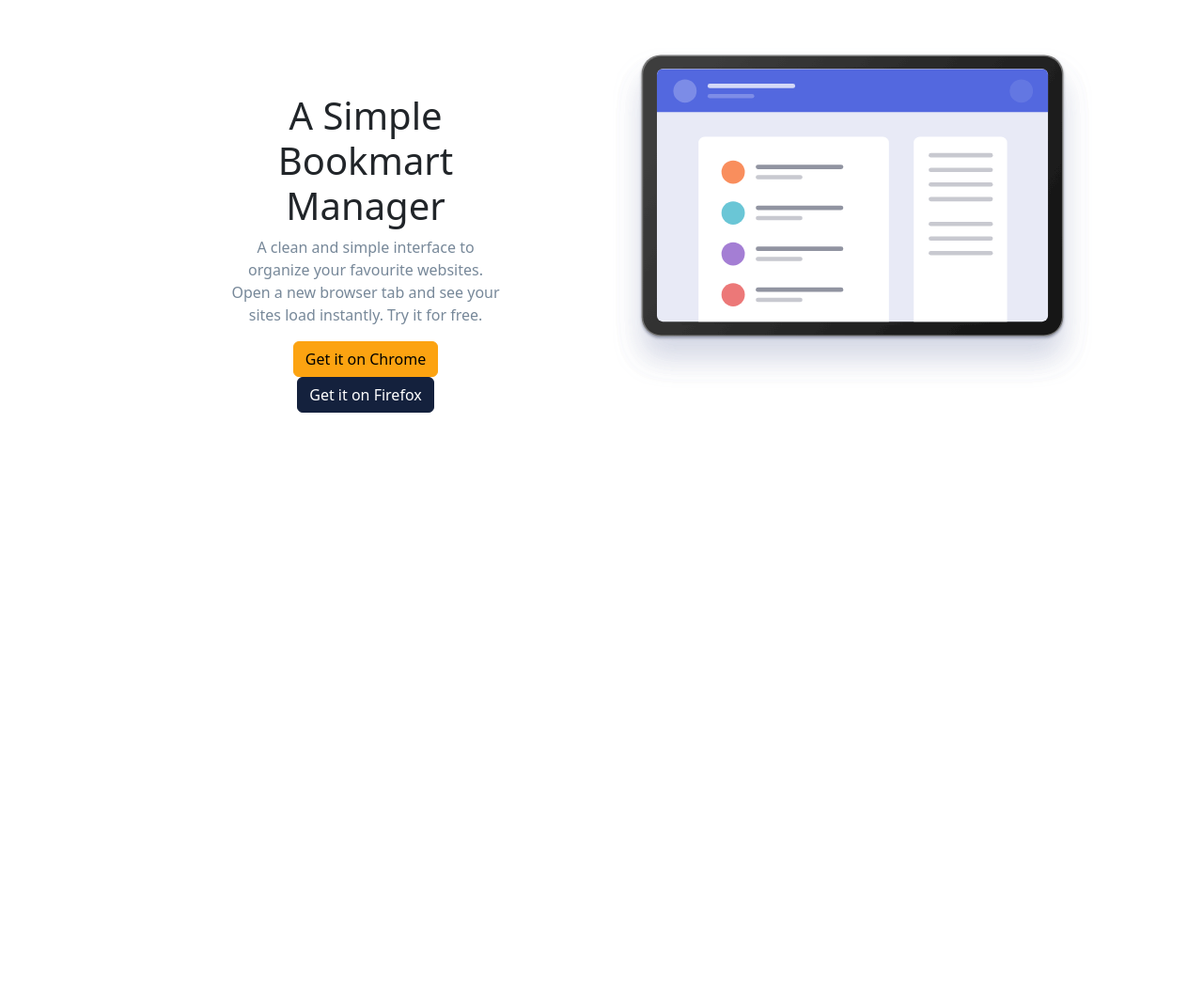
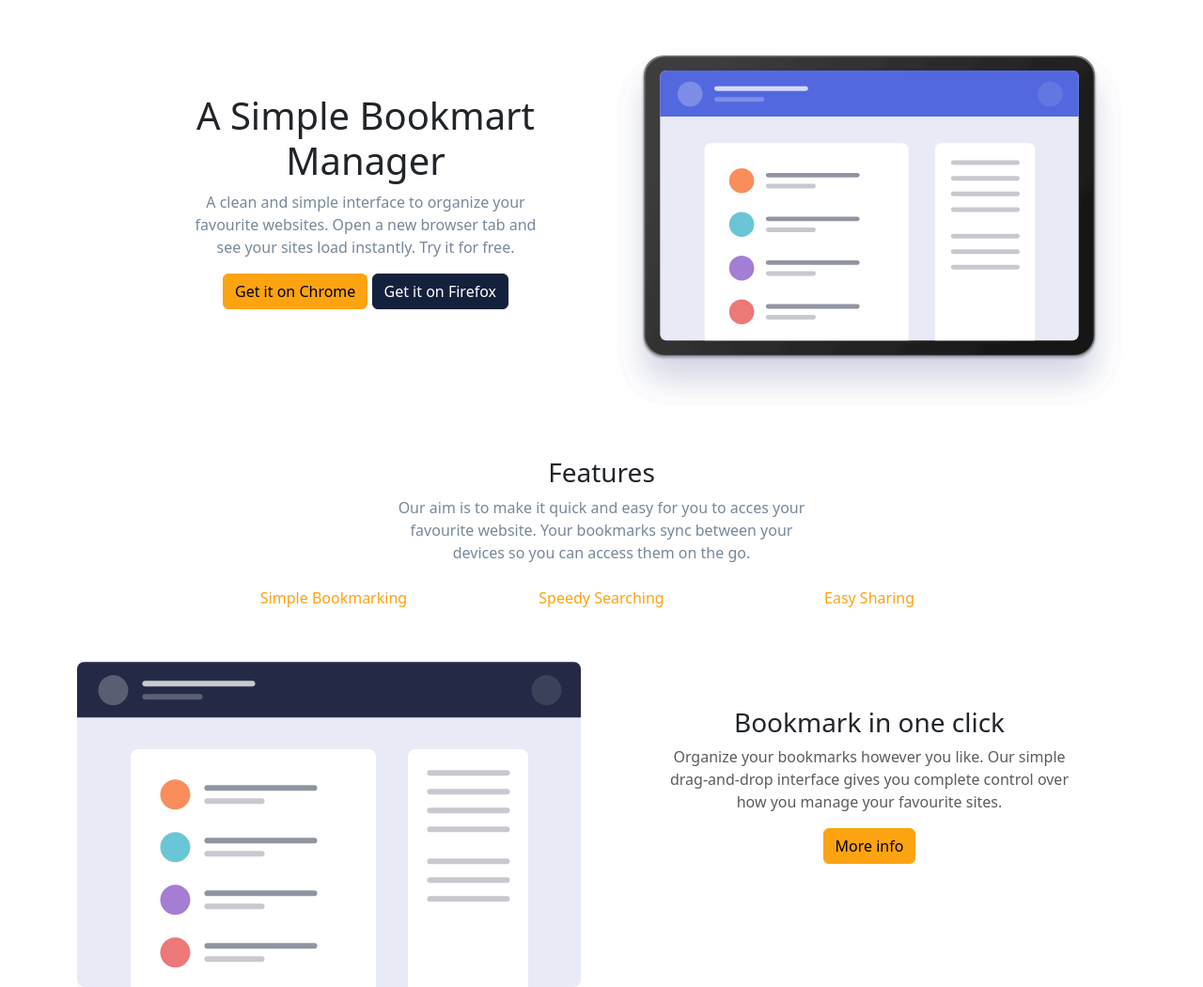
Before and after one commit to Laucf7/Sprint-2, a website: page index.html in a window 1280 px wide. Shown: the part 85-1135 px from the top of the page at 94% size. Before the commit the page ends 800 px from the top, so only its background shows below. Drawn offline with Linux system fonts and the light colour scheme.

Commit message:
Exercici-2

```diff
--- a/index.html
+++ b/index.html
@@ -10,7 +10,7 @@
 </head>
 
 <body>
-<nav class="navbar navbar-expand-lg navbar-light bg-transparent">
+    <nav class="navbar navbar-expand-lg navbar-light bg-transparent">
         <div class="container-fluid pe-5 ps-5 my-3">
             <img class="navbar-brand" src="Recursos projecte sprint/Imagenes/logo-bookmark.svg" alt="logo">
             <button class="navbar-toggler" type="button" data-bs-toggle="collapse" data-bs-target="#navbarNav"
@@ -36,8 +36,9 @@
         </div>
     </nav>
     <div class="container first-img">
-        <div class="row">
-            <div class="primera-col col-12 order-2 justify-content-center col-md-4 order-1 text-center mx-auto pt-5 my-5">
+        <div class="row justify-content-center">
+            <div
+                class="primera-col text-center mx-auto pt-1 order-1 col-md-5 pt-5 my-5 text-start mx-auto order-md-0">
                 <h1>A Simple Bookmart Manager</h1>
                 <p>A clean and simple interface to organize your favourite websites. Open a new
                     browser tab and see your sites load instantly. Try it for free.</p>
@@ -46,11 +47,60 @@
                     <button type="button" class="btn btn-light">Get it on Firefox</button>
                 </div>
             </div>
-            <div class="imgage-container col-12 order-1 img-fluid pe-5 col-md-6 order-2 pt-5">
-                <img class="img-fluid"  src="Recursos projecte sprint/Imagenes/illustration-hero.svg" alt="illustration page">
+            <div class="imgage-container order-0 col-md-6 pt-5 order-md-1">
+                <img class="img-fluid" src="Recursos projecte sprint/Imagenes/illustration-hero.svg"
+                    alt="illustration page">
             </div>
         </div>
     </div>
+    <div class="container features mt-5">
+        <h3 class="col-10 col-md-4 text-center mx-auto">Features</h3>
+        <p class="text-features col-10 text-center col-md-5 text-center mx-auto">Our aim is to make it quick and easy for you
+            to acces your favourite website. Your bookmarks sync between your devices so you can access them on the go.</p>
+    </div>
+
+    <div class="container nav-3-options">
+        <div class="row justify-content-center">
+            <div class="col-12 col-md-3">
+                <ul class="nav nav-pills nav-fill">
+                    <li class="nav-item">
+                        <a class="nav-link" aria-current="page" href="#">Simple Bookmarking</a>
+                    </li>
+                </ul>
+            </div>
+            <div class="col-12 col-md-3">
+                <ul class="nav nav-pills nav-fill">
+                    <li class="nav-item">
+                        <a class="nav-link" href="#">Speedy Searching</a>
+                    </li>
+
+                </ul>
+            </div>
+            <div class="col-12 col-md-3">
+                <ul class="nav nav-pills nav-fill">
+                    <li class="nav-item">
+                        <a class="nav-link" href="#">Easy Sharing</a>
+                    </li>
+                </ul>
+            </div>
+        </div>
+    </div>
+    <div class="container second-img">
+        <div class="row justify-content-center">
+            <div class="col-md-6 pt-5">
+                <img class="img-fluid" src="Recursos projecte sprint/Imagenes/illustration-features-tab-1.svg" alt="illustration page">
+            </div>
+            <div class="bookmark text-center col-md-5 pt-5 my-5 offset-1 text-center mx-auto">
+                <h3>Bookmark in one click</h3>
+                <p class="text-muted"> Organize your bookmarks however you like. Our simple drag-and-drop interface
+                    gives you complete control over how you manage your favourite sites.</p>
+                <div class="btns">
+                    <button type="button" class="btn btn-primary">More info</button>
+                </div>
+            </div>
+        </div>
+    </div>
+
 </body>
 
 </html>
--- a/sass/main.scss
+++ b/sass/main.scss
@@ -28,6 +28,7 @@
 
 .primera-col{
     padding-left: 5rem;
+    padding-right: 5rem;
 }
 
 .segunda-col{
```
